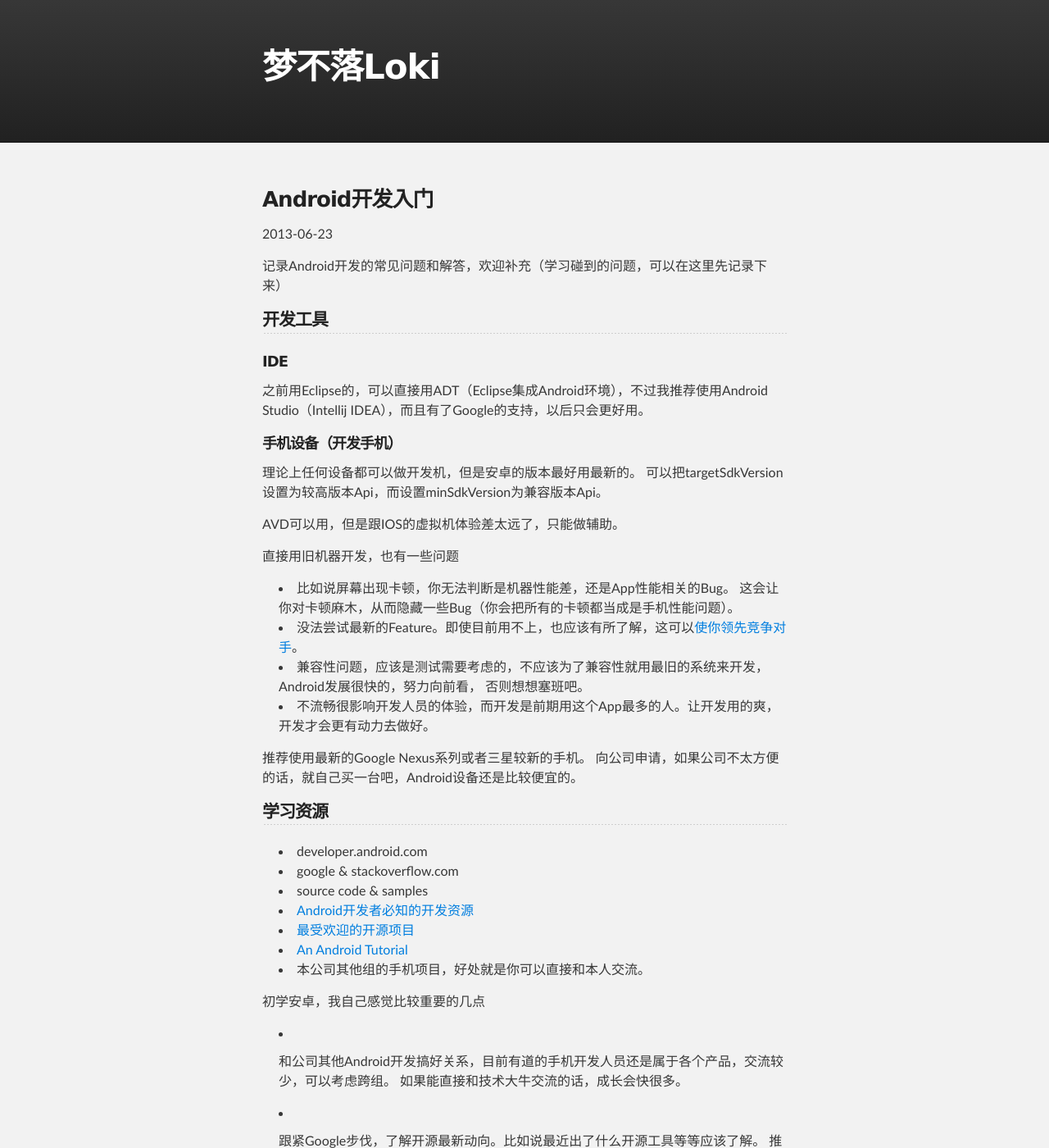
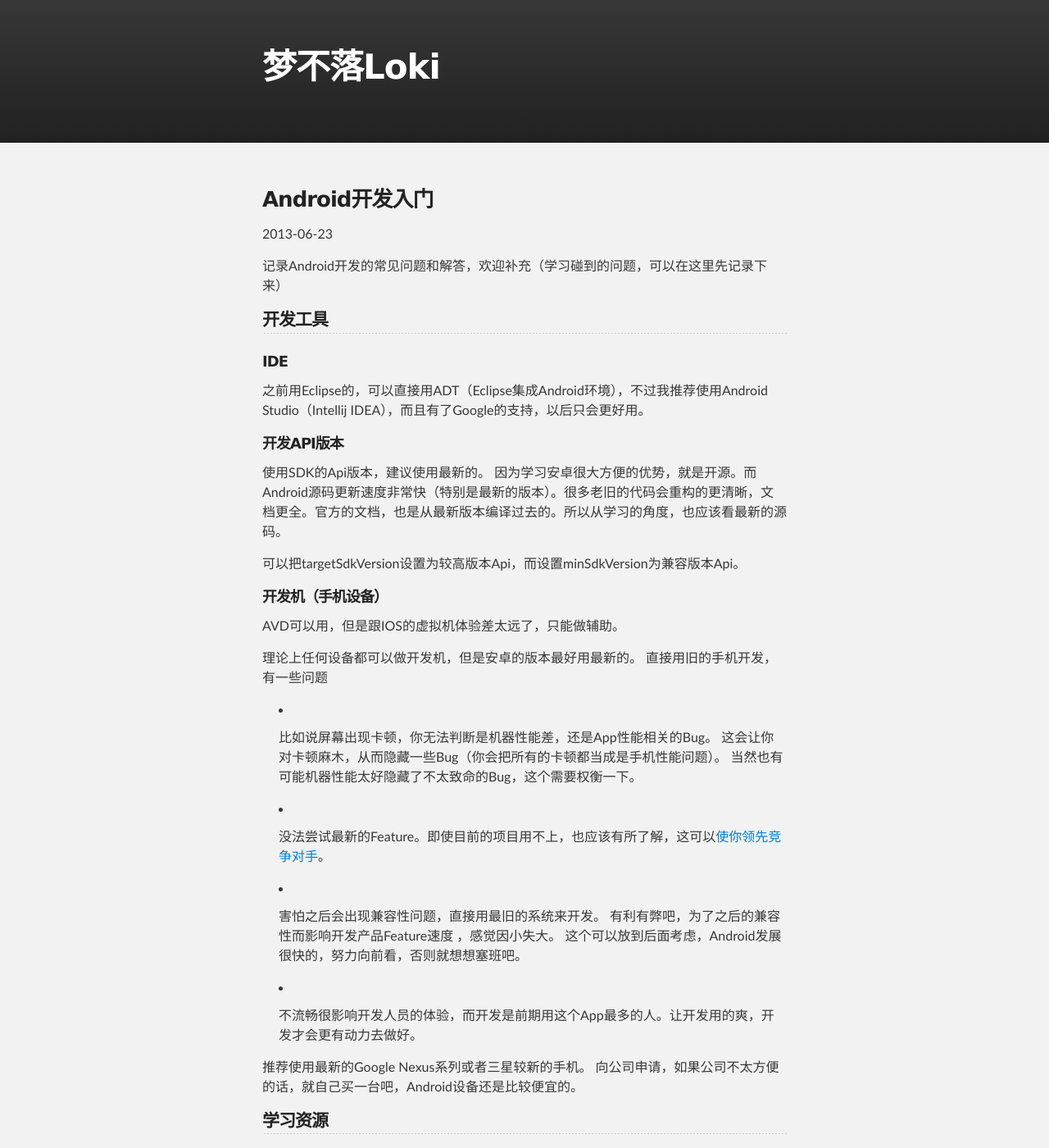
Before and after one commit to lixian/lixian.github.io, a Jekyll site: the page built from _posts/2013-06-23-android-dev-guide.md, in a window 1280 px wide and 1400 px high. Shown: the whole window at 82% size. Built offline with Jekyll 4.4.1, drawn with Linux system fonts in a browser that asks for light colours; Markdown is read by kramdown in place of the engine named in the settings; some of the changed text lies outside the part shown.

Commit message:
update guide

```diff
--- a/_posts/2013-06-23-android-dev-guide.md
+++ b/_posts/2013-06-23-android-dev-guide.md
@@ -11,20 +11,29 @@ title: Android开发入门
 
 之前用Eclipse的，可以直接用ADT（Eclipse集成Android环境），不过我推荐使用Android Studio（Intellij IDEA），而且有了Google的支持，以后只会更好用。
 
-### 手机设备（开发手机）
+### 开发API版本
+
+使用SDK的Api版本，建议使用最新的。
+因为学习安卓很大方便的优势，就是开源。而Android源码更新速度非常快（特别是最新的版本）。很多老旧的代码会重构的更清晰，文档更全。官方的文档，也是从最新版本编译过去的。所以从学习的角度，也应该看最新的源码。
+
+可以把targetSdkVersion设置为较高版本Api，而设置minSdkVersion为兼容版本Api。
+
+### 开发机（手机设备）
+AVD可以用，但是跟IOS的虚拟机体验差太远了，只能做辅助。
 
 理论上任何设备都可以做开发机，但是安卓的版本最好用最新的。
-可以把targetSdkVersion设置为较高版本Api，而设置minSdkVersion为兼容版本Api。
-
-AVD可以用，但是跟IOS的虚拟机体验差太远了，只能做辅助。
-
-直接用旧机器开发，也有一些问题
+直接用旧的手机开发，有一些问题
 
 -   比如说屏幕出现卡顿，你无法判断是机器性能差，还是App性能相关的Bug。
-这会让你对卡顿麻木，从而隐藏一些Bug（你会把所有的卡顿都当成是手机性能问题）。
--   没法尝试最新的Feature。即使目前用不上，也应该有所了解，这可以[使你领先竞争对手](http://www.youtube.com/watch?feature=player_embedded&v=GcNNx2zdXN4)。
--   兼容性问题，应该是测试需要考虑的，不应该为了兼容性就用最旧的系统来开发，Android发展很快的，努力向前看，
-否则想想塞班吧。
+    这会让你对卡顿麻木，从而隐藏一些Bug（你会把所有的卡顿都当成是手机性能问题）。
+    当然也有可能机器性能太好隐藏了不太致命的Bug，这个需要权衡一下。
+
+-   没法尝试最新的Feature。即使目前的项目用不上，也应该有所了解，这可以[使你领先竞争对手](http://www.youtube.com/watch?feature=player_embedded&v=GcNNx2zdXN4)。
+
+-   害怕之后会出现兼容性问题，直接用最旧的系统来开发。
+    有利有弊吧，为了之后的兼容性而影响开发产品Feature速度 ，感觉因小失大。
+    这个可以放到后面考虑，Android发展很快的，努力向前看，否则就想想塞班吧。
+
 -   不流畅很影响开发人员的体验，而开发是前期用这个App最多的人。让开发用的爽，开发才会更有动力去做好。
 
 推荐使用最新的Google Nexus系列或者三星较新的手机。
@@ -51,4 +60,6 @@ AVD可以用，但是跟IOS的虚拟机体验差太远了，只能做辅助。
 
 -   把自己的手机语言调成英文。这样可以让你对一些手机元素的英文说法更了解，遇到问题也知道查什么关键字。
 
+安卓开发门槛不高，但是贵在质量和速度（不影响质量的前提下），特别是对于一些小项目，这应该是核心竞争力。
+
 ## 问题和解答
```
